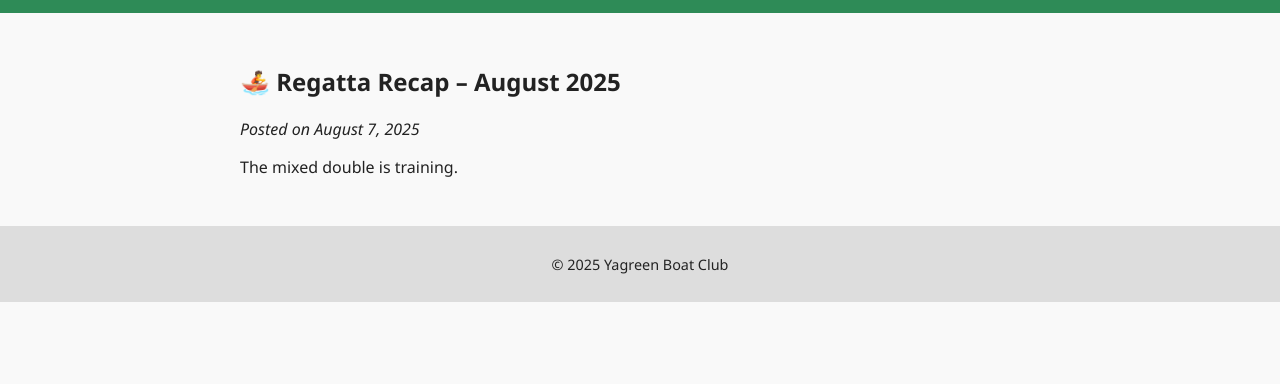
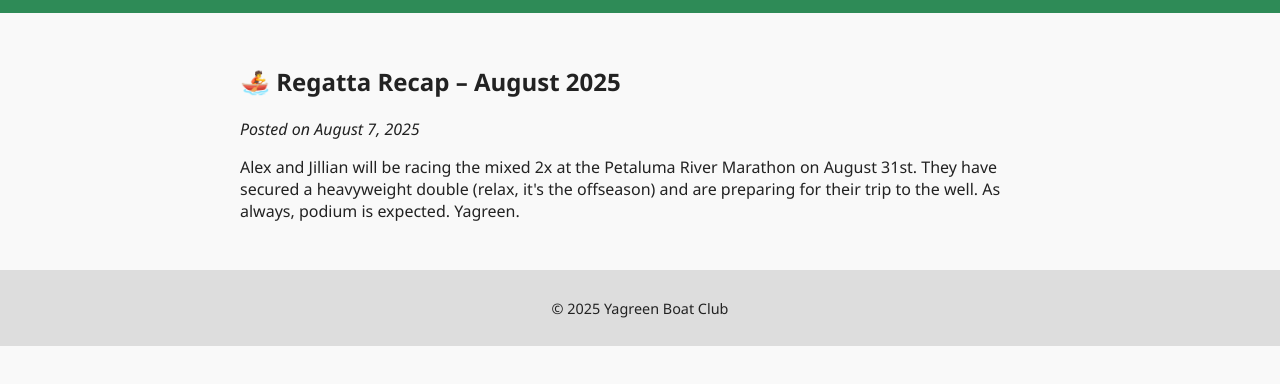
Before and after one commit to acocquyt/Yagreen-Boat-Club, a plain HTML site: page posts/post1.html in a window 1280 px wide. Shown: the part 84-468 px from the top of the page. Drawn offline with Linux system fonts and the light colour scheme.

Commit message:
Update post1.html

```diff
--- a/posts/post1.html
+++ b/posts/post1.html
@@ -2,7 +2,7 @@
 <html lang="en">
 <head>
   <meta charset="UTF-8">
-  <title>Petaluma River Marathon Training Camp</title>
+  <title>Petaluma River Marathon 2025 Training Camp</title>
   <link rel="stylesheet" href="../css/style.css">
 </head>
 <body>
@@ -17,7 +17,7 @@
   <main>
     <h2>🚣 Regatta Recap – August 2025</h2>
     <p><em>Posted on August 7, 2025</em></p>
-    <p>The mixed double is training.</p>
+    <p>Alex and Jillian will be racing the mixed 2x at the Petaluma River Marathon on August 31st. They have secured a heavyweight double (relax, it's the offseason) and are preparing for their trip to the well. As always, podium is expected. Yagreen.</p>
   </main>
 
   <footer>
```
